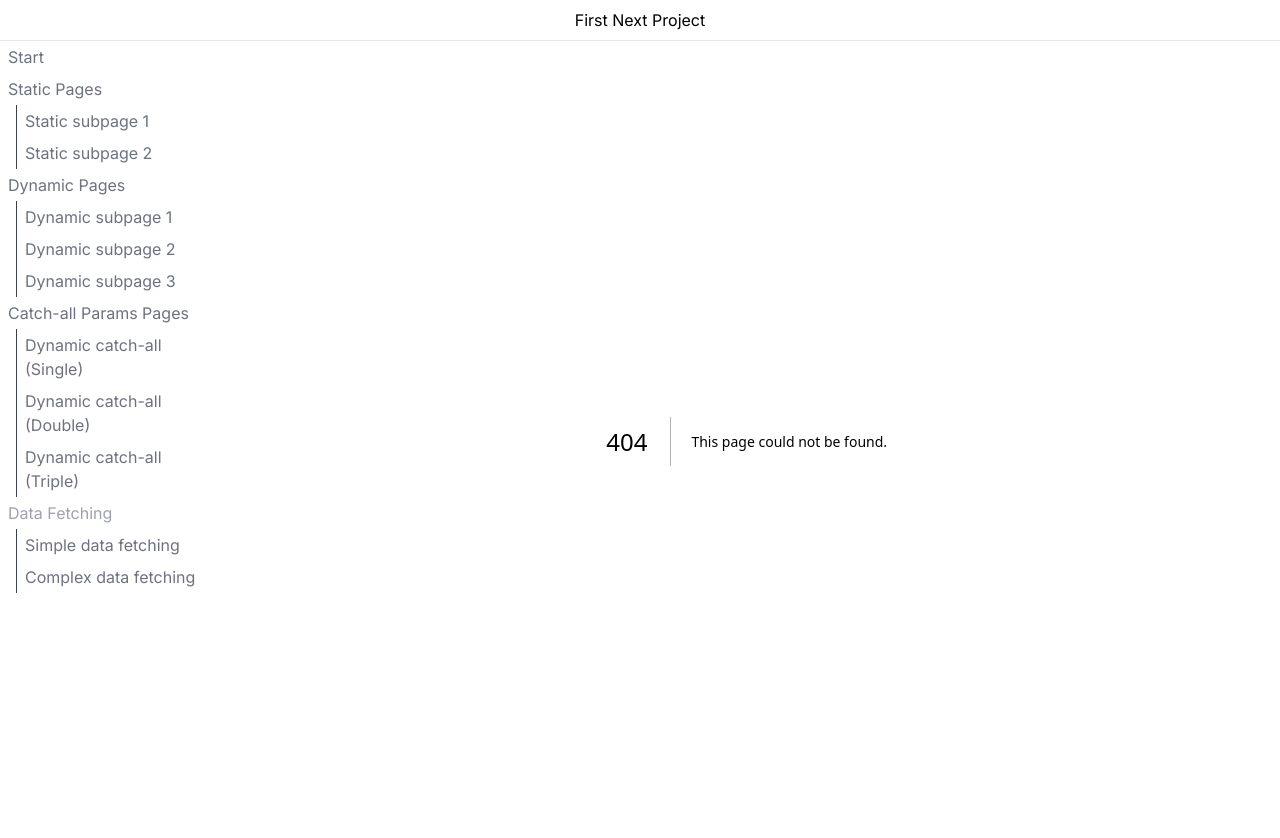
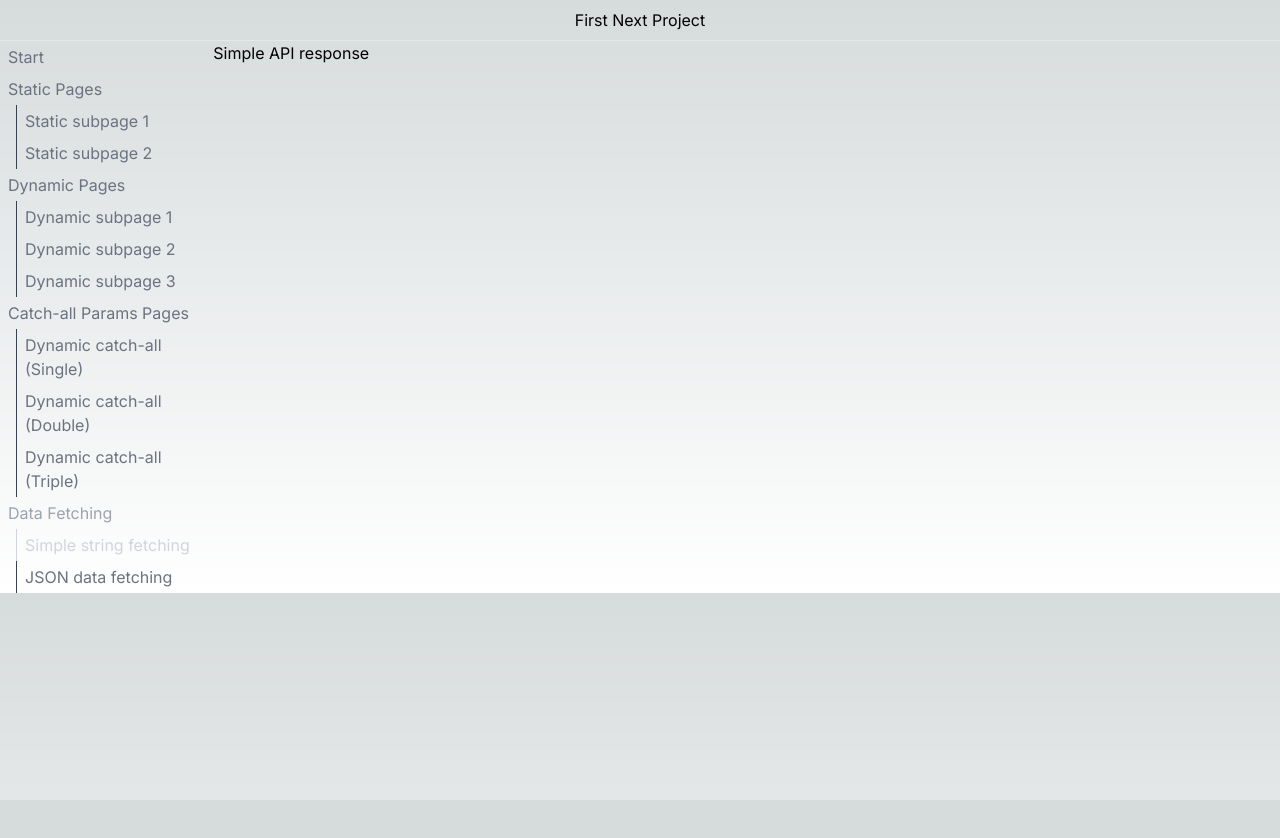
Before and after one commit to eslevy17/first-next-app, a Next.js app: page /data/string in a window 1280 px wide. Before the commit this address had no page. Shown: the top 838 px of the page. After the commit the page ends 800 px from the top, so only its background shows below. Built offline with nearby package versions, Linux system fonts and the light colour scheme.

Commit message:
Changed API names for readability

```diff
--- a/app/(sidebar)/data/complex/page.tsx
+++ b/app/(sidebar)/data/json/page.tsx
@@ -1,5 +1,5 @@
 async function getData() {
-    return (await fetch('http://localhost:3000/api/complex')).json()
+    return (await fetch('http://localhost:3000/api/json')).json()
 }
 
 export default async function Page() {
--- a/app/(sidebar)/data/simple/page.tsx
+++ b/app/(sidebar)/data/string/page.tsx
@@ -1,5 +1,5 @@
 async function getData() {
-    return (await fetch('http://localhost:3000/api/simple')).text()
+    return (await fetch('http://localhost:3000/api/string')).text()
 }
 
 export default async function Page() {
--- a/app/layout/SideBar.tsx
+++ b/app/layout/SideBar.tsx
@@ -81,12 +81,12 @@ export function SideBar() {
             link: '/data',
             subItems: [
                 {
-                    text: 'Simple data fetching',
-                    link: '/data/simple'
+                    text: 'Simple string fetching',
+                    link: '/data/string'
                 },
                 {
-                    text: 'Complex data fetching',
-                    link: '/data/complex'
+                    text: 'JSON data fetching',
+                    link: '/data/json'
                 },
             ]
         }
```
Also changed, not shown: app/api/json/route.ts (renamed from app/api/complex/route.ts), app/api/string/route.ts (renamed from app/api/simple/route.ts).
